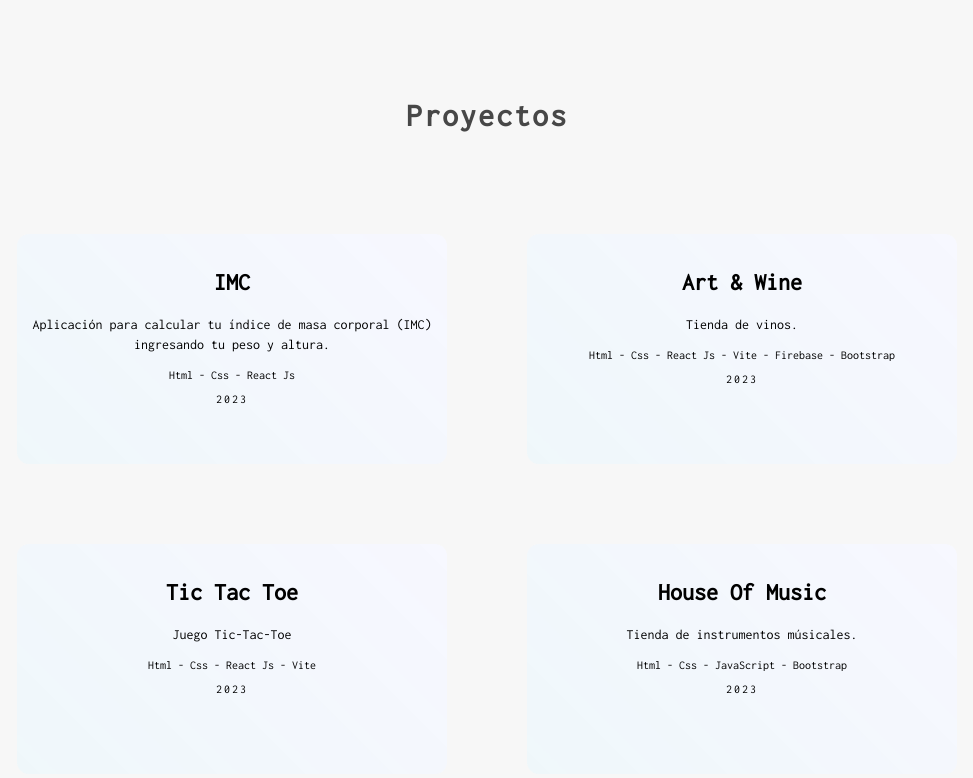
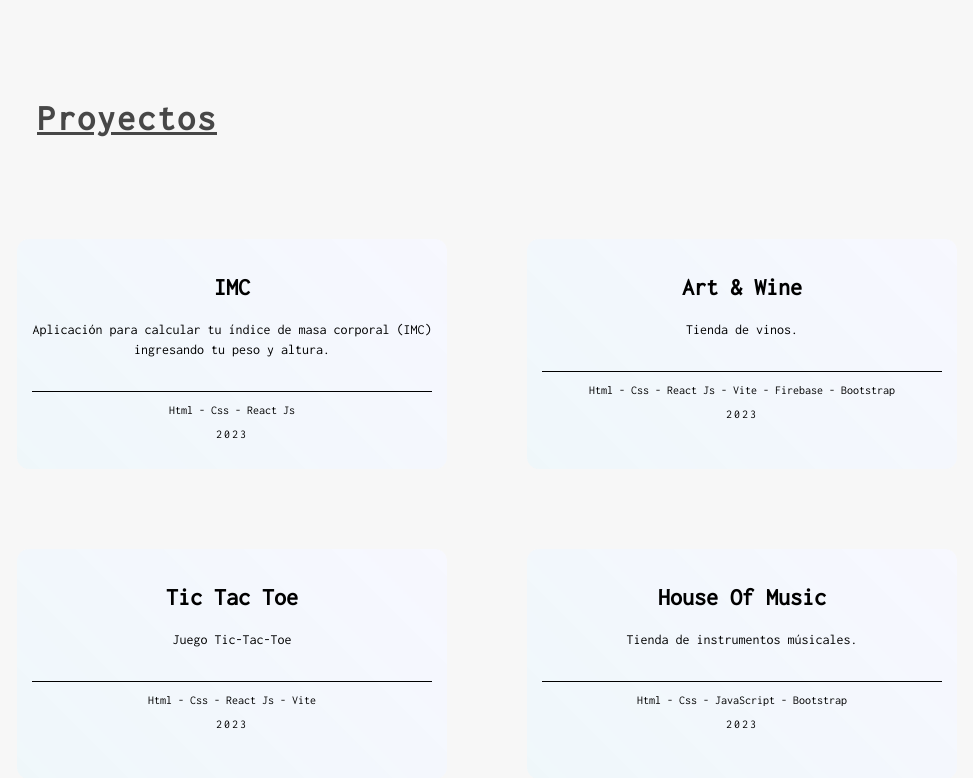
Before and after one commit to CristianMozetich/Portfolio, a React (Vite) app: page / in a window 1280 px wide. Shown: the part 602-1380 px from the top of the page, without its empty margins (153-1126 px from the left). Built offline with nearby package versions, Linux system fonts and the light colour scheme.

Commit message:
actualizacion

```diff
--- a/src/Components/Proyects/Proyects.css
+++ b/src/Components/Proyects/Proyects.css
@@ -1,15 +1,15 @@
   .titulo_proyectos{
-    max-width: 1300px;
+    max-width: 900px;
     display: flex;
-    justify-content: center;
-    align-items: center;
-    text-align: center;
+    text-decoration: underline;
+    text-align: left;
     margin: auto;
     letter-spacing: 0.125rem;
     line-height: 1.125;
-    font-weight: 700;
     margin-bottom: 80px;
+    font-size: 36px;
   }
+
   .contenedor_proyectos{
     max-width: 1300px;
     margin: auto;
@@ -77,6 +77,10 @@
     line-height: 1.25rem;
 }
 
+.divider{
+  border-bottom: 1px black solid;
+}
+
 .tech{
     font-size: 0.875rem;
     font-size: 0.75em;
--- a/src/Components/Proyects/Proyects.jsx
+++ b/src/Components/Proyects/Proyects.jsx
@@ -21,6 +21,10 @@ const Proyects = () => {
               <a href={proyecto.web} target='_blank'><p className='desc'>{proyecto.desc}</p></a>
             </div>
 
+            <div className='divider'>
+              <img src="" alt="" />
+            </div>
+
             <div>
               <p className='tech'>{proyecto.tech}</p>
             </div>
```
